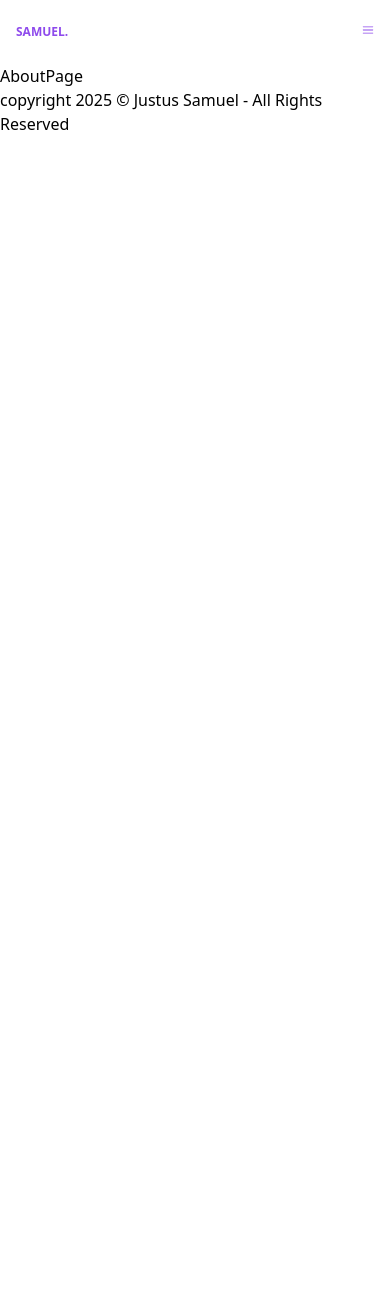
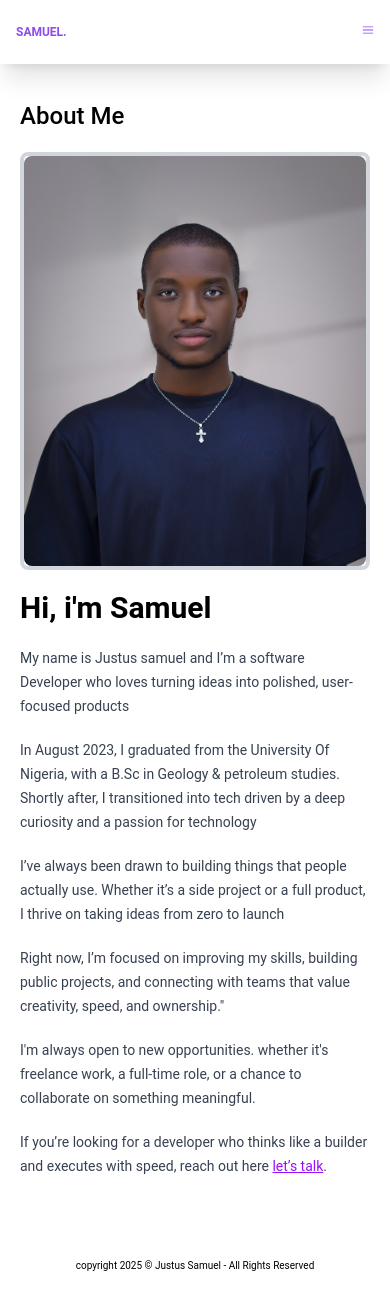
Before and after one commit to samueljustus/Portfolio-Website, a React (Vite) app: page /about in a window 390 px wide. Shown: the top 1310 px of the page. Before the commit the page ends 844 px from the top, so only its background shows below. Built offline with nearby package versions, Linux system fonts and the light colour scheme.

Commit message:
adding responsivness

```diff
--- a/src/App.css
+++ b/src/App.css
@@ -3,3 +3,11 @@
 @tailwind base;
 @tailwind components;
 @tailwind utilities;
+
+@import url('https://fonts.googleapis.com/css2?family=Roboto:wght@400;500;700&display=swap');
+
+body {
+  font-family: 'Roboto', sans-serif;
+  max-width: 1000px;
+  margin: auto;
+}
--- a/src/App.jsx
+++ b/src/App.jsx
@@ -1,10 +1,10 @@
-import HomePage from "./component/HomePage";
-function App() {
-  return (
-    <div>
-      <HomePage />
-    </div>
-  );
-}
+// import HomePage from "./component/HomePage";
+// function App() {
+//   return (
+//     <div>
+//       <HomePage />
+//     </div>
+//   );
+// }
 
 export default App;
--- a/src/component/Footer.jsx
+++ b/src/component/Footer.jsx
@@ -1,5 +1,5 @@
 import React from "react";
 
 export default function Footer() {
-  return <p>copyright 2025 © Justus Samuel - All Rights Reserved</p>;
+  return <p className="text-center text-[10px] my-10">copyright 2025 © Justus Samuel - All Rights Reserved</p>;
 }
--- a/src/component/HeroProfile.jsx
+++ b/src/component/HeroProfile.jsx
@@ -27,7 +27,7 @@ function HeroProfile() {
   };
   return (
     <div className="px-4">
-      <div className="relative overflow-hidden border-4 border-gray-300 rounded-lg">
+      <div className="relative overflow-hidden border-4 border-gray-300 rounded-lg mt-20">
         <img
           src={profileImage}
           alt="profile picture of samuel justus"
--- a/src/component/Menu.jsx
+++ b/src/component/Menu.jsx
@@ -21,7 +21,7 @@ const Menu = ({ closeMenu }) => {
       transformOrigin: "top",
       y: 0,
       transition: {
-        duration: 0.7,
+        duration: 0.3,
         // when: "beforeChildren",
         staggerChildren: 0.1,
         staggerDirection: 1,
@@ -32,7 +32,7 @@ const Menu = ({ closeMenu }) => {
       scaleY: 0,
       transformOrigin: "top",
       transition: {
-        duration: 0.7,
+        duration: 0.3,
         // ease: "easeInOut",
         staggerChildren: 0.1,
         staggerDirection: -1,
@@ -54,19 +54,34 @@ const Menu = ({ closeMenu }) => {
 
     exit: {
       transition: {
-        staggerChildren: 0.1,
+        staggerChildren: 0.2,
         staggerDirection: -1,
       },
     },
   };
 
+  const fadeIn = {
+    hidden: { opacity: 0, y: 30, scale: 0.95 },
+    show: {
+      opacity: 1,
+      y: 0,
+      transition: {
+        delay: 1,
+        duration: 0.5,
+        scale: 1,
+        ease: "easeOut",
+      },
+    },
+  };
+
   const itemVariants = {
-    closed: { opacity: 0, y: 20, scale: 0.95 },
+    closed: { opacity: 0, y: 40, scale: 0.95 },
     open: {
       opacity: 1,
       y: 0,
       transition: {
-        duration: 0.2,
+        duration: 0.4,
+        ease: "easeInOut",
       },
     },
     exit: { opacity: 0, y: 30, transition: { duration: 0.3 } },
@@ -79,14 +94,14 @@ const Menu = ({ closeMenu }) => {
       animate="open"
       exit="exit"
       // style={{ transformOrigin: "top" }}
-      className="w-screen h-screen fixed top-0 left-0 bg-[#F3F4F6] z-7 flex flex-col"
+      className=" fixed inset-0 top-0 left-0 bg-[#E5E7EB] z-7 flex flex-col overflow-hidden"
     >
       <motion.ul
         variants={listContainer}
         initial="closed"
         animate="open"
         exit="exit"
-        className="absolute right-0 top-50 px-2 text-base"
+        className="absolute right-0 top-50 px-2 text-base font-bold"
       >
         <motion.li variants={itemVariants}>
           <MotionLink to="/about" className="block" onClick={closeMenu}>
@@ -110,9 +125,14 @@ const Menu = ({ closeMenu }) => {
           </MotionLink>
         </motion.li>
       </motion.ul>
-      <div className="absolute bottom-0 w-screen px-10 flex justify-center my-10 py-10 border-t border-black-300">
+      <motion.div
+        variants={fadeIn}
+        initial="hidden"
+        animate="show"
+        className="absolute bottom-0 w-screen flex justify-center my-10 py-10"
+      >
         <Socials />
-      </div>
+      </motion.div>
     </motion.div>
   );
 };
--- a/src/component/NavBar.jsx
+++ b/src/component/NavBar.jsx
@@ -3,9 +3,11 @@ import HamburgerMenu from "./HamburgerMenu";
 function NavBar() {
   return (
     <div>
-      <div className=" flex item-center justify-between my-6 text-xs z-10 px-4">
-        <Logo />
-        <HamburgerMenu />
+      <div className="fixed top-0 left-0 w-full bg-[#ffff] py-6 text-xs z-10 px-4 shadow-xl">
+        <div className="max-w-[1000px] flex item-center justify-between m-auto">
+          <Logo />
+          <HamburgerMenu />
+        </div>
       </div>
     </div>
   );
--- a/src/component/Socials.jsx
+++ b/src/component/Socials.jsx
@@ -1,7 +1,7 @@
 import { FaLinkedin, FaMedium, FaGithub } from "react-icons/fa";
 import { CiMail } from "react-icons/ci";
 import { motion, MotionConfig } from "motion/react";
-function Socials() {
+function Socials({}) {
 
   const fadeIn = {
     hidden: { opacity: 0, y: 30, scale: 0.95 },
--- a/src/page/AboutPage.jsx
+++ b/src/page/AboutPage.jsx
@@ -1,7 +1,54 @@
-import React from 'react'
+import React from "react";
+import profileImage from "../assets/profile.jpeg";
 
 export default function AboutPage() {
   return (
-    <div>AboutPage</div>
-  )
+    <div className="mt-20 p-5">
+      <div>
+        <h1 className="mb-5 text-2xl font-medium">About Me</h1>
+        <div className="relative overflow-hidden border-4 border-gray-300 rounded-lg">
+          <img
+            src={profileImage}
+            alt="profile picture of samuel justus"
+            className="block w-full rounded-lg"
+          />
+        </div>
+      </div>
+      <div>
+        <h1 className="text-3xl font-bold my-5">Hi, i'm Samuel</h1>
+        <p className="text-sm/6 mb-5 text-[#374151]">
+          My name is Justus samuel and I’m a software Developer who loves
+          turning ideas into polished, user-focused products
+        </p>
+        <p className="text-sm/6 mb-5 text-[#374151]">
+          In August 2023, I graduated from the University Of Nigeria, with a
+          B.Sc in Geology & petroleum studies. Shortly after, I transitioned
+          into tech driven by a deep curiosity and a passion for technology
+        </p>
+        <p className="text-sm/6 mb-5 text-[#374151]">
+          I’ve always been drawn to building things that people actually use.
+          Whether it’s a side project or a full product, I thrive on taking
+          ideas from zero to launch
+        </p>
+        <p className="text-sm/6 mb-5 text-[#374151]">
+          Right now, I’m focused on improving my skills, building public
+          projects, and connecting with teams that value creativity, speed, and
+          ownership."
+        </p>
+        <p className="text-sm/6 mb-5 text-[#374151]">
+          I'm always open to new opportunities. whether it's freelance work, a
+          full-time role, or a chance to collaborate on something meaningful.
+        </p>
+
+        <p className="text-sm/6 mb-5 text-[#374151]">
+          If you’re looking for a developer who thinks like a builder and
+          executes with speed, reach out here {" "}
+          <a href="" class="text-purple-600 underline">
+            let’s talk
+          </a>
+          .
+        </p>
+      </div>
+    </div>
+  );
 }
--- a/src/page/PortfolioPage.jsx
+++ b/src/page/PortfolioPage.jsx
@@ -1,36 +1,57 @@
 import React from "react";
 import { projectData } from "./ProjectData";
+import { FaLinkedin, FaMedium, FaGithub } from "react-icons/fa";
+import { CiLink } from "react-icons/ci";
+import { motion } from "motion/react";
+// import screenshot from  '../assets/Screenshot .png'
 export default function PortfolioPage() {
-  console.log(projectData);
+
   return (
-    <div>
-      <h1>Projects</h1>
-      <Project />
+    <div className="p-5">
+      <h1 className="text-2xl mb-8 font-Nunito">Projects</h1>
+      <motion.div
+        whileHover={{ scale: 1.05}}
+        // whileTap={{ scale: 0.95 }}
+        transition={{ duration: 0.4, ease: "easeInOut" }}
+        className=""
+      >
+        {projectData.map((project, index) => (
+          <ProjectCard key={index} project={project} />
+        ))}
+      </motion.div>
     </div>
   );
 }
 
-//all thus happening inside project then rendered inside portfolioPage
-
-const Project = () => {
+const ProjectCard = ({ project }) => {
   return (
-    <div>
+    <motion.div className="bg-[#E5E7EB] px-5 mb-5 pb-10 rounded-md font-sans max-w-[1000px] hover:border-1 border-[#8e4aec]">
       <div>
-        <h1>{projectData.title}</h1>
-        <p>{projectData.description}</p>
+        <h1 className="text-2xl font-bold pt-10 pb-4 text-[#111827]">
+          {project.title}
+        </h1>
+        <p className="text-[.75rem] pb-4 text-[#374151]">
+          {project.description}
+        </p>
       </div>
-      <div>
-        {projectData.tools.map((tool) => (
-          <p>{tool}</p>
+      <div className="flex gap-3 text-xs ">
+        {project.tools.map((tool, i) => (
+          <p className="text-[#6B7280]" key={i}>
+            {tool}
+          </p>
         ))}
       </div>
-      <div>
-        <a ref={projectData.links[0]}>icon</a>
-        <a href={projectData.links[1]}>icon</a>
+      <div className="flex gap-3 py-4">
+        <a href={project.github}>
+          <FaGithub />
+        </a>
+        <a href={project.liveLink}>
+          <CiLink />
+        </a>
       </div>
-      <div>
-        <img src={projectData.screenshot} alt="screenshot of project" />
+      <div className="max-w-[250px] m-auto">
+        <img src={project.screenshot} alt="screenshot of project" />
       </div>
-    </div>
+    </motion.div>
   );
 };
--- a/src/page/ProjectData.jsx
+++ b/src/page/ProjectData.jsx
@@ -1,27 +1,15 @@
 import React from "react";
-
-export const projectData =
+import screenshot from "../assets/screenshot.png";
+export const projectData = [
   {
     title: "Dev Jobs",
     description:
       "Interactive language application for learning the Igbo Language This is a mobile application that enables individuals to learn the Igbo Language Interactively, using images, audio pronunciations and quizzes",
-    tools: [
-      "java",
-      "audio",
-      "media",
-      "players",
-      "material",
-      "design",
-      "animation",
-      "libraries",
-    ],
-    links: [ ],
-    screenshot: 'link to image'
+    tools: ["react", "tailwind", "framer"],
+    github: "",
+    liveLink: "",
+    screenshot: screenshot,
+  },
 
-  }
-
-
-
-// while mapping the array you can put the link insside the array
-// while mappping create the icon and put the link inisde
-// its going to be <a href= "to the link  to the first item in the array for first"></a> the repeate for sec
+  // come here add next project
+];
```
Also changed, not shown: src/assets/devjob mobile.png (added), src/assets/screenshot.png (added).
